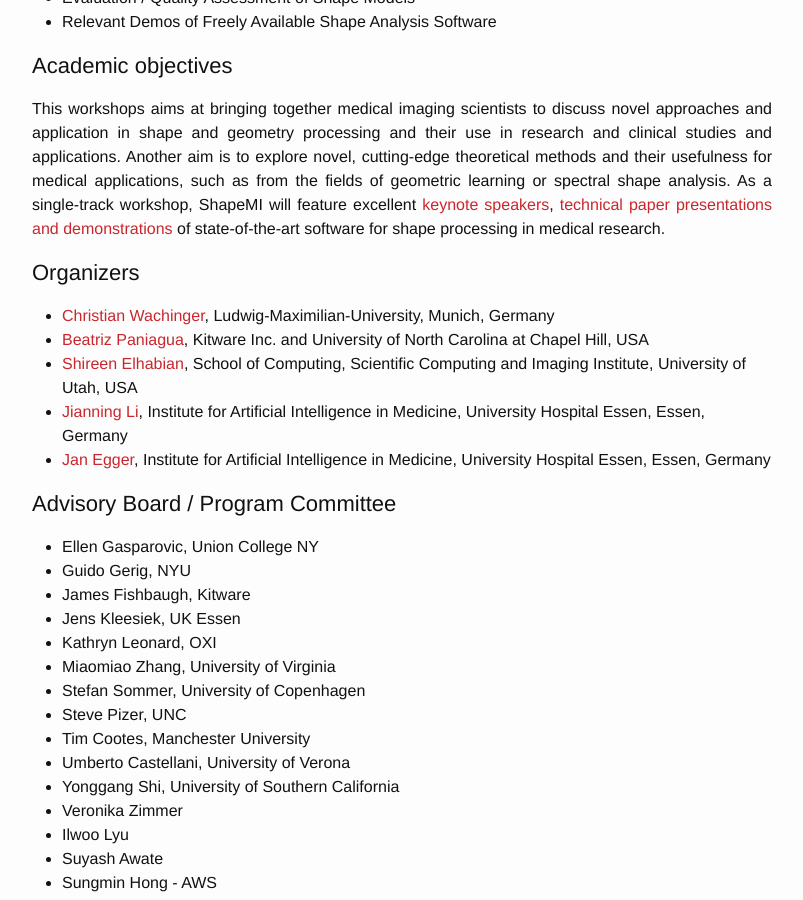
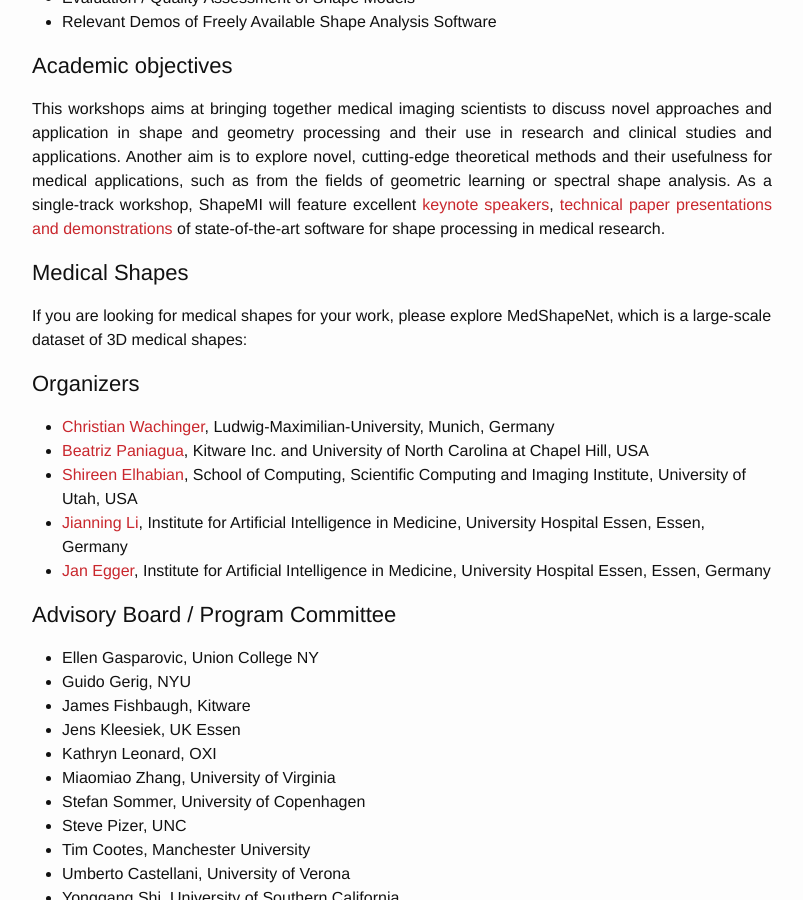
Before and after one commit to shapemi/shapemi.github.io, a Jekyll site: the page built from index.md, in a window 1280 px wide and 900 px high, scrolled down 1261 px. Shown: the whole window, without its empty margins (238-1041 px from the left). Built offline with Jekyll 4.4.1, drawn with Linux system fonts in a browser that asks for light colours; our own code applies the rules of GitHub Pages for plain Markdown files.

Commit message:
Update index.md

```diff
--- a/index.md
+++ b/index.md
@@ -28,6 +28,9 @@ This workshop targets theoretical contributions as well as exciting applications
 
 # Academic objectives
 <p align="justify"> This workshops aims at bringing together medical imaging scientists to discuss novel approaches and application in shape and geometry processing and their use in research and clinical studies and applications. Another aim is to explore novel, cutting-edge theoretical methods and their usefulness for medical applications, such as from the fields of geometric learning or spectral shape analysis. As a single-track workshop, ShapeMI will feature excellent <a href="https://shapemi.github.io/keynotes/">keynote speakers</a>, <a href="https://shapemi.github.io/submission/">technical paper presentations and demonstrations</a> of state-of-the-art software for shape processing in medical research. </p>
+
+# Medical Shapes
+If you are looking for medical shapes for your work, please explore MedShapeNet, which is a large-scale dataset of 3D medical shapes: <a href="https://medshapenet.ikim.nrw/">
 
 # Organizers
 - [Christian Wachinger](http://wachinger.devweb.mwn.de/people/), Ludwig-Maximilian-University, Munich, Germany
```
